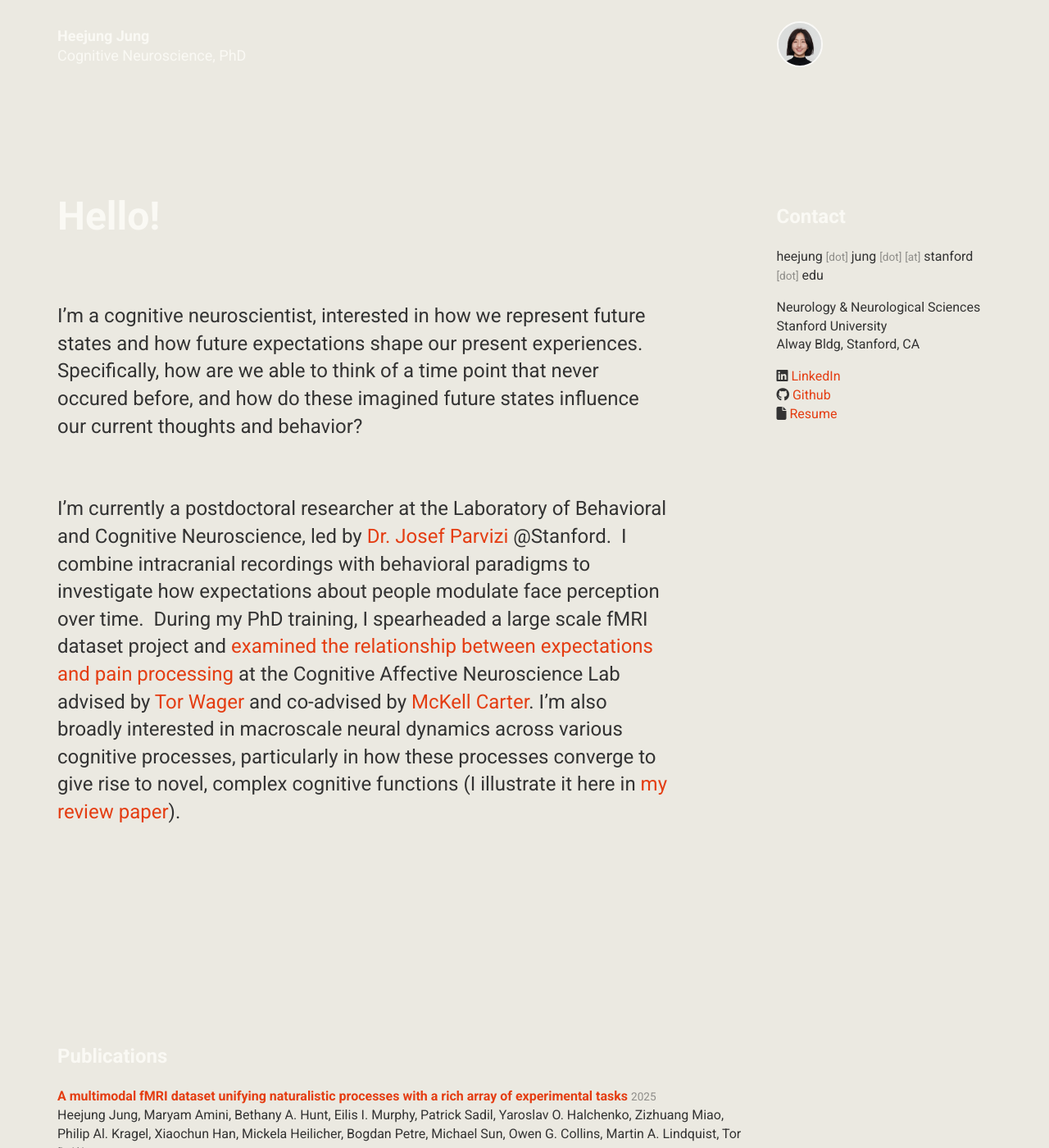
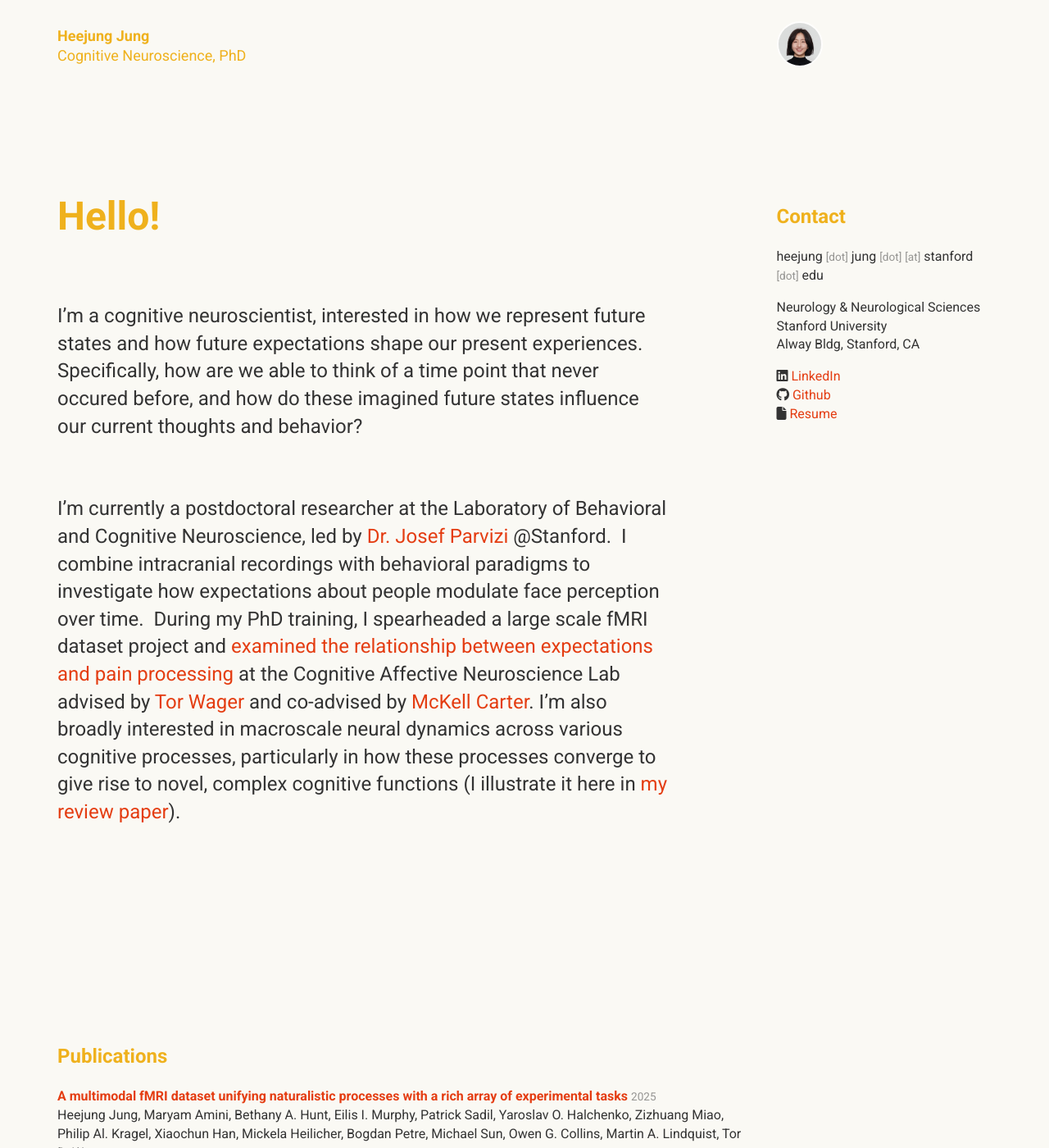
Before and after one commit to jungheejung/jungheejung.github.io, a Jekyll site: the page built from index.html, in a window 1280 px wide and 1400 px high. Shown: the whole window at 82% size. Built offline with Jekyll 4.4.1, drawn with Linux system fonts in a browser that asks for light colours; nearby versions of some CDN libraries.

Commit message:
STY: color update

```diff
--- a/assets/albertine/css/default.css
+++ b/assets/albertine/css/default.css
@@ -74,13 +74,13 @@ section {
  *******************/
 .intro-screen,
 .intro-screen header {
-  background-color:#EBE9E1;
+  background-color:#FAF9F4;
   color:#333333;
 }
   .intro-screen h1,
   .intro-screen h2,
   .intro-screen h3 {
-    color:#FAF9F4;
+    color:#EFB11D;
   }
   .intro-screen a,
   .intro-screen a:hover {
```
